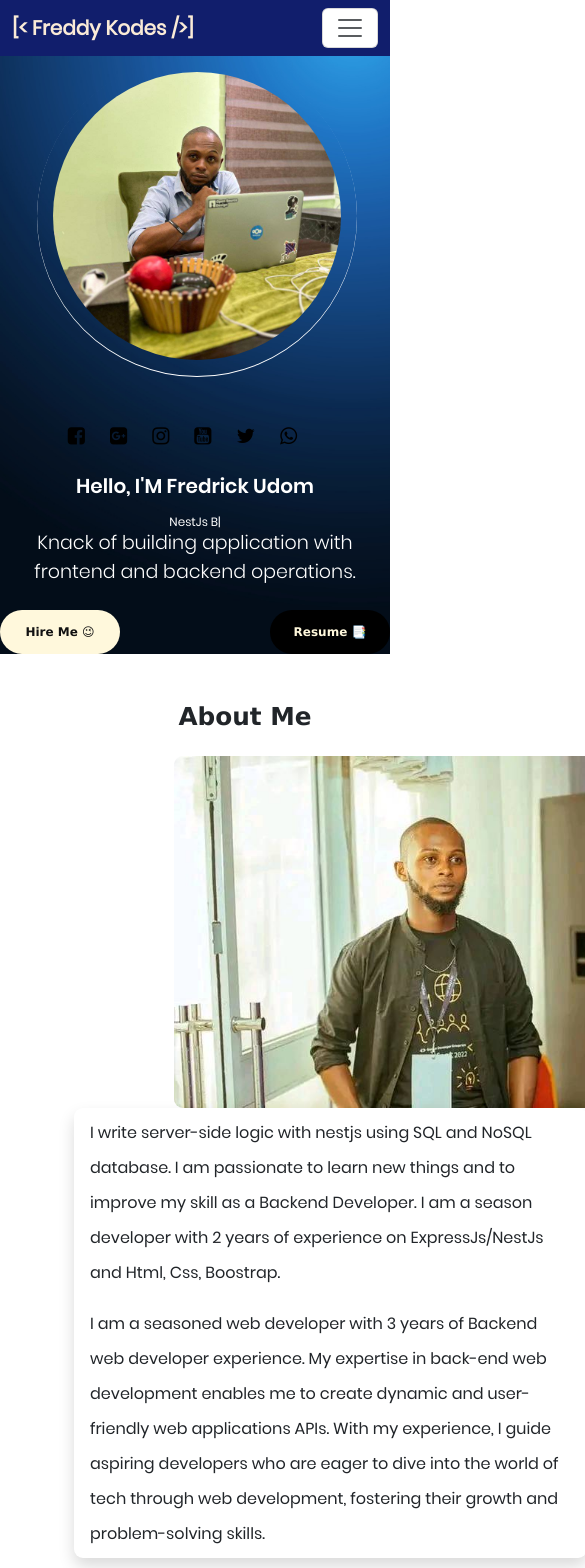
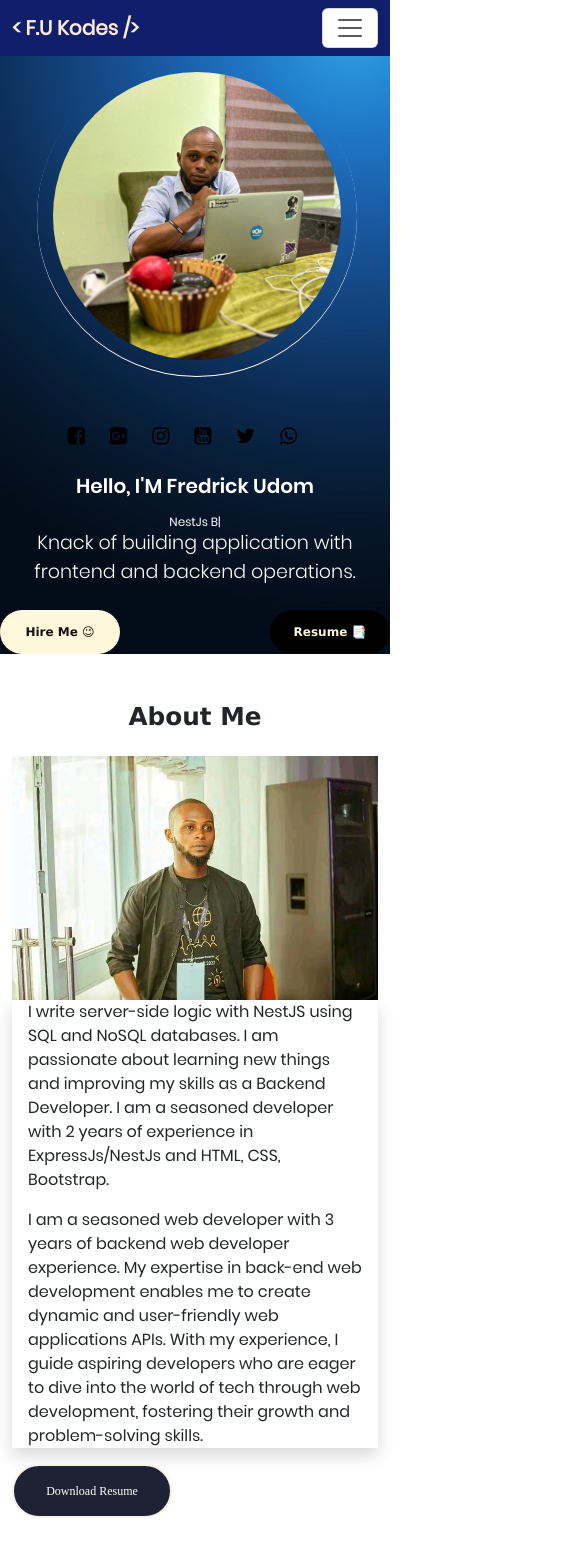
Before and after one commit to FredrickUdom/react-portfolio, a React (Vite) app: page / in a window 390 px wide. Shown: the top 1568 px of the page, 585 px wide, since content can reach past the window. Built offline with nearby package versions, Linux system fonts and the light colour scheme.

Commit message:
complete fixed

```diff
--- a/src/PortfolioContainer/About/About.css
+++ b/src/PortfolioContainer/About/About.css
@@ -27,20 +27,28 @@ h2 p{
 
 
 /* MEDIA QUERY */
-@media screen and (max-width:1020px){
+@media screen and (max-width:400px){
+    .img{
+        display:none;
+    }
+}
+@media screen and (max-width:678px){
      .content{
         flex-direction: column !important;
-        width: 100%!important;
-         margin-left: 50px;
+        /* width: 100%!important; */
+        flex: 100%;
+        flex-wrap: wrap;
+         /* margin-left: 50px; */
+         /* margin: auto; */
 
     }
-    .img{
-        width:  150% !important;
-        margin-left: 50px;
+    /* .img{
+        width:  145% !important;
+        margin-left: 27px;
 
-    }
+    } */
     .about{
-        width: 150% !important;
+        /* width: 150% !important; */
     }
 }
 @media screen and (max-width:1170px){
@@ -48,13 +56,13 @@ h2 p{
         width: 110%;
     } */
 }
-@media screen and (max-width:1110px){
+@media screen and (max-width:550px){
     /* .pix2 img{
         display: none;
     } */
-    /* .context{
+    .context{
         width: 100%;
-    } */
+    }
 
     .profile-details-name{
         font-size: 20px;
--- a/src/PortfolioContainer/About/About.jsx
+++ b/src/PortfolioContainer/About/About.jsx
@@ -2,55 +2,40 @@ import Container from 'react-bootstrap/Container';
 import Row from 'react-bootstrap/Row';
 import Col from 'react-bootstrap/Col';
 import pix2 from '../../assets/Home/pix2.jpg'
-import "./About.css";
+// import "./About.css";
 
 function About() {
 	return (
 		// <section class="ftco-about img ftco-section ftco-no-pb pt-5 my-5" id="about-section">
     	<div class="container">
-    		<div class="row  content">
-
-			<h2 class="mb-4  pt-5 h2"><p>About Me</p></h2>
-    			<div class="col-md-4 col-lg-4 col-sm-5">
+  <div class="row content">
+    <h2 class="mb-4 pt-5 h2"><p>About Me</p></h2>
+    <div class="col-sm-12 col-md-4 col-lg-4">
       <div class="img-about img ">
         <div class="overlay"></div>
         <div class="img pix2 ">
-							<img src={pix2} alt="" srcset="" />
+          <img src={pix2} alt="" class="img-fluid" />
         </div>
       </div>
     </div>
-    			<div class="col-sm-7 col-md-6 col-lg-8 pl-lg-8 pb-5 context">
+    <div class="col-sm-12 col-md-8 col-lg-8 pl-lg-8 pb-5 context">
       <div class="row justify-content-start pb-3">
-		          <div class="col-md-12 heading-section ftco-animate ">
-
-		           <div className="shadow px-3 about  ">
-				   <p>I write server-side logic with nestjs using SQL and NoSQL database. I am passionate to learn new things and to improve my skill as a Backend Developer.   I am a season developer with 2 years of experience on ExpressJs/NestJs and Html, Css, Boostrap.</p>
-
-				   <p className='pt-3'>I am a seasoned web developer with 3 years of Backend web developer experience. My expertise in  back-end web development enables me to create dynamic and user-friendly web applications APIs. With my experience, I guide aspiring developers who are eager to dive into the world of tech through web development, fostering their growth and problem-solving skills.
-				   </p>
-		            {/* <ul class="about-info mt-4 px-md-0 px-2 ">
-		            	<li class="d-flex"><span>Name:</span> <span className='info'>Fredrick Udom</span></li>
-		            	<li class="d-flex"><span>Date of birth:</span > <span className='info'>December 12, </span></li>
-		            	<li class="d-flex"><span>Address:</span> <span className='info'>Uyo, Nigeria</span></li>
-		            	<li class="d-flex"><span>Zip code:</span> <span className='info'>520231</span></li>
-		            	<li class="d-flex"><span>Email:</span> <span className='info'>fredrickudom@gmail.com</span></li>
-		            	<li class="d-flex"><span>Phone: </span> <span className='info'>+234-705-767-9807</span></li>
-		            </ul> */}
+        <div class="col-md-12 heading-section ftco-animate">
+          <div class="shadow px-3 about">
+            <p>I write server-side logic with NestJS using SQL and NoSQL databases. I am passionate about learning new things and improving my skills as a Backend Developer. I am a seasoned developer with 2 years of experience in ExpressJs/NestJs and HTML, CSS, Bootstrap.</p>
+            <p class="pt-3">I am a seasoned web developer with 3 years of backend web developer experience. My expertise in back-end web development enables me to create dynamic and user-friendly web applications APIs. With my experience, I guide aspiring developers who are eager to dive into the world of tech through web development, fostering their growth and problem-solving skills.</p>
           </div>
         </div>
       </div>
-	          <div class="counter-wrap ftco-animate d-flex mt-md-3 ">
+      <div class="counter-wrap ftco-animate d-flex mt-md-3">
         <div class="text">
-              	{/* <p class="mb-4">
-	                <span class="number" data-number="120">0</span>
-	                <span>Project complete</span>
-                </p> */}
-                <p><a href="./resume/myResume.pdf"target="blank" class="btn btn-primary py-3 px-3">Download Resume</a></p>
+          <p><a href="./resume/myResume.pdf" target="_blank" class="btn btn-primary py-3 px-3">Download Resume</a></p>
         </div>
       </div>
     </div>
   </div>
 </div>
+
     // </section>
 	);
 }
--- a/src/PortfolioContainer/Nav-bar/NavBar.jsx
+++ b/src/PortfolioContainer/Nav-bar/NavBar.jsx
@@ -11,7 +11,7 @@ function NavBar() {
   return (
     <Navbar expand="lg md sm" className="navbar-area text-primary">
       <Container className='logo'>
-        <Navbar.Brand a href="#">{'[< Freddy Kodes />]'} </Navbar.Brand>
+        <Navbar.Brand a href="#">{'< F.U Kodes />'} </Navbar.Brand>
         <Navbar.Toggle aria-controls="basic-navbar-nav"  className='bg-white'/>
         <Navbar.Collapse id="basic-navbar-nav">
           <Nav className="ml-auto linkText">
```
Lines whose indentation alone changed are shown as unchanged.
